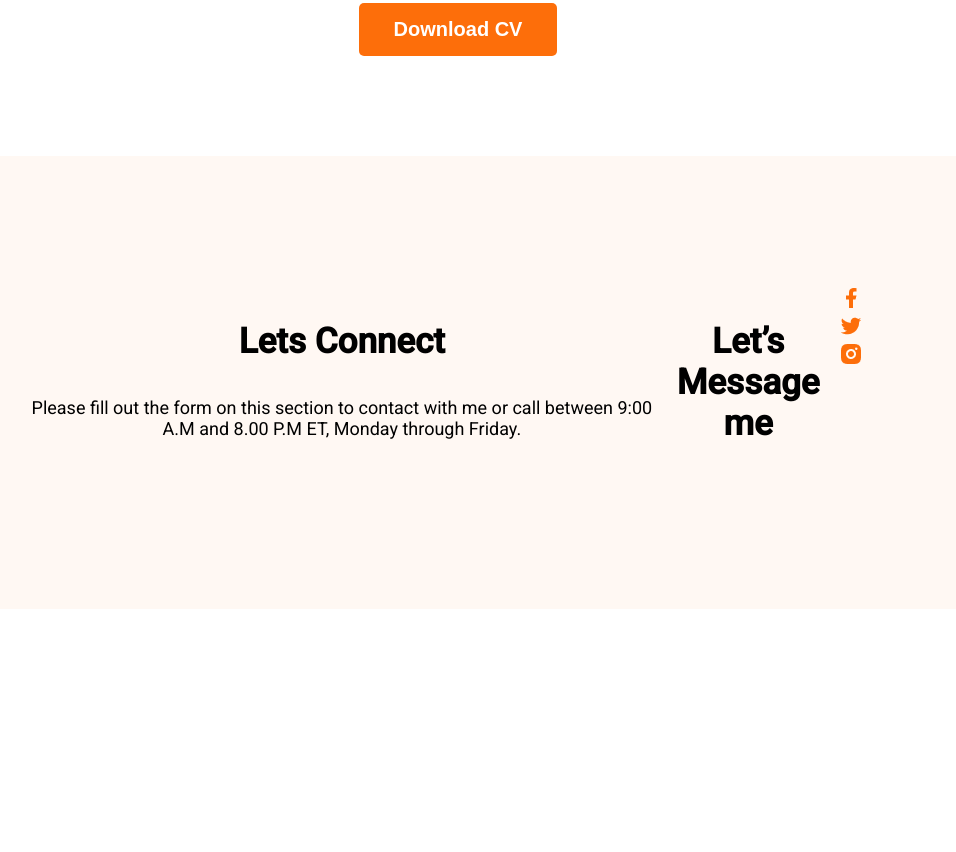
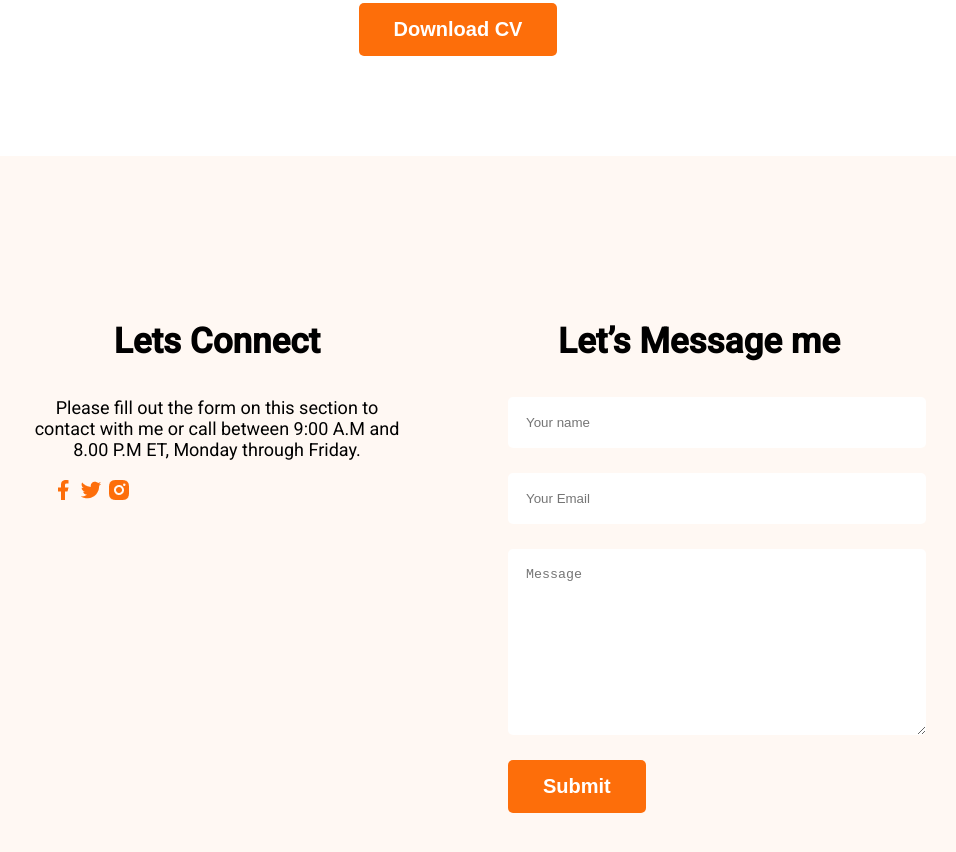
Before and after one commit to Khaledsobuj/developer-protfollio, a plain HTML site: page index.html in a window 1280 px wide. Shown: the part 2956-3808 px from the top of the page, without its empty margins (182-1138 px from the left). Before the commit the page ends 3573 px from the top, so only its background shows below. Drawn offline with Linux system fonts and the light colour scheme.

Commit message:
footer section complet

```diff
--- a/index.html
+++ b/index.html
@@ -182,17 +182,24 @@
                 Please fill out the form on this section to contact with me or call between 9:00 A.M and 8.00 P.M ET,
                 Monday through Friday.
             </p>
+            <div class="social-icon">
+                <a href=""><img src="images/icons/facebook.png" alt=""></a>
+                <a href=""><img src="images/icons/twitter.png " alt=""></a>
+                <a href=""><img src="images/icons/insta.png" alt=""></a>
+            </div>
         </div>
         <div class="footer-column">
             <h3 class="section-title">
                 Let’s Message me
             </h3>
+            <form class="contact" action="">
+                <input type="text" placeholder="Your name">
+                <input type="email" placeholder="Your Email">
+                <textarea placeholder="Message" name="" id="" cols="30" rows="10"></textarea>
+                <input class="btn-primary" type="submit" value="Submit">
+            </form>
         </div>
-        <div class="social-icon">
-            <a href=""><img src="images/icons/facebook.png" alt=""></a>
-            <a href=""><img src="images/icons/twitter.png " alt=""></a>
-            <a href=""><img src="images/icons/insta.png" alt=""></a>
-        </div>
+
     </footer>
 </body>
 
--- a/styles/Portfolio.css
+++ b/styles/Portfolio.css
@@ -235,5 +235,28 @@ footer {
     background: #FFF8F3;
     padding: 130px 200px;
     margin-top: 100px;
+    gap: 100px;
 
 }
+
+footer .footer-column {
+    width: 50%;
+
+}
+
+.contact input[type="text"],
+.contact [type="email"],
+textarea {
+    display: block;
+    margin-bottom: 25px;
+    padding: 18px;
+    border-radius: 5px;
+    background: #FFF;
+    width: 100%;
+    border: 0;
+
+}
+
+.footer-column .social-icon {
+    margin: 0 25px;
+}
```
